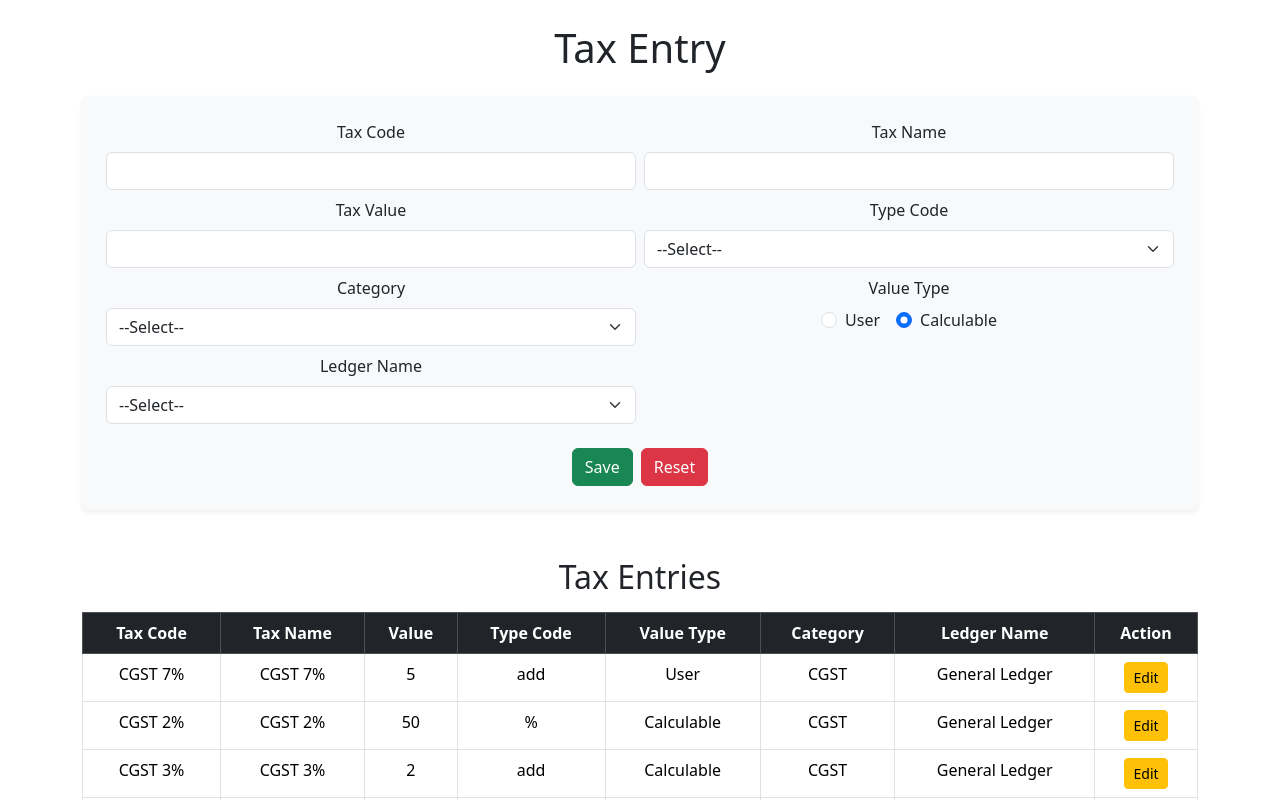
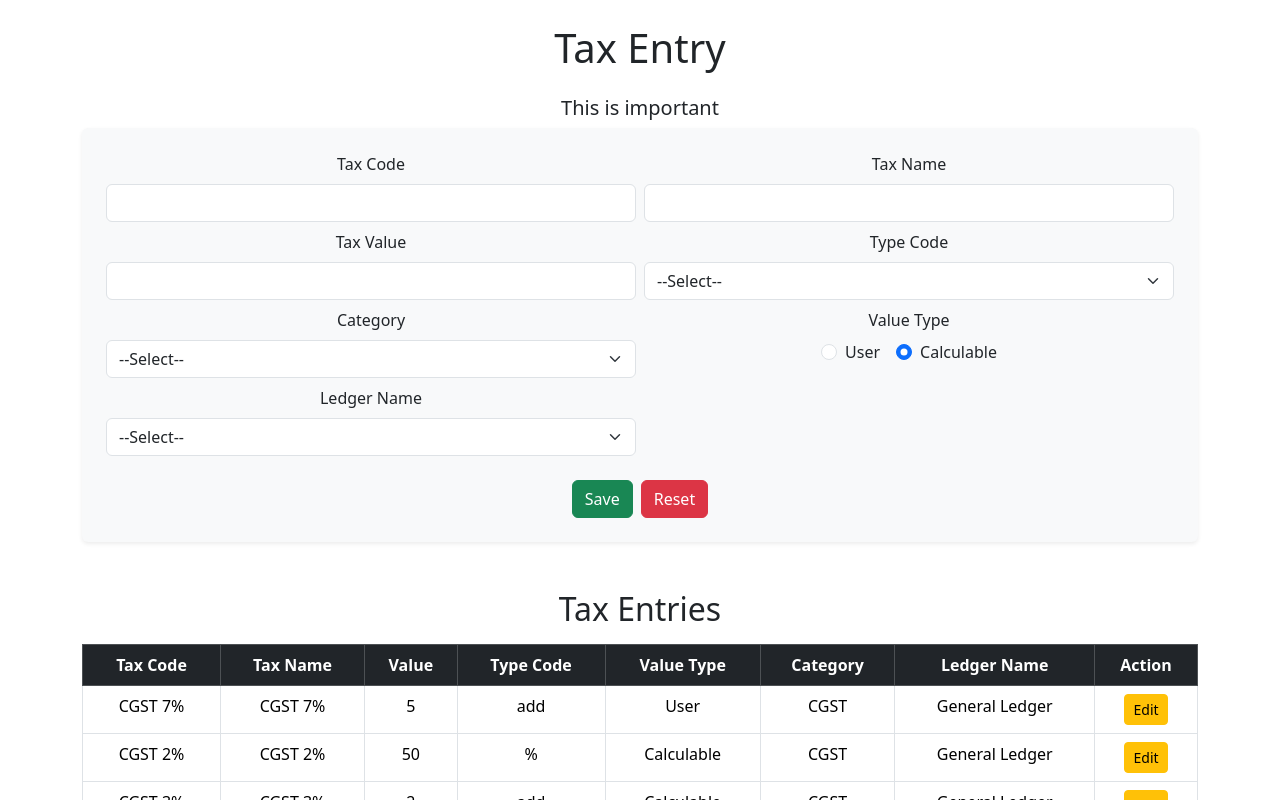
Before and after one commit to Moulie007/Tax-Entry, a Next.js app: page /tax-entry in a window 1280 px wide. Shown: the top 800 px of the page. Built offline with nearby package versions, Linux system fonts and the light colour scheme.

Commit message:
Feat: Added important line

```diff
--- a/app/tax-entry/page.js
+++ b/app/tax-entry/page.js
@@ -97,6 +97,7 @@ export default function TaxEntry() {
   return (
     <div className="container text-center mt-4">
       <h1 className="mb-4">Tax Entry</h1>
+      <h5>This is important</h5>
 
 
       {successMessage && <div className="alert alert-success">{successMessage}</div>}
```
